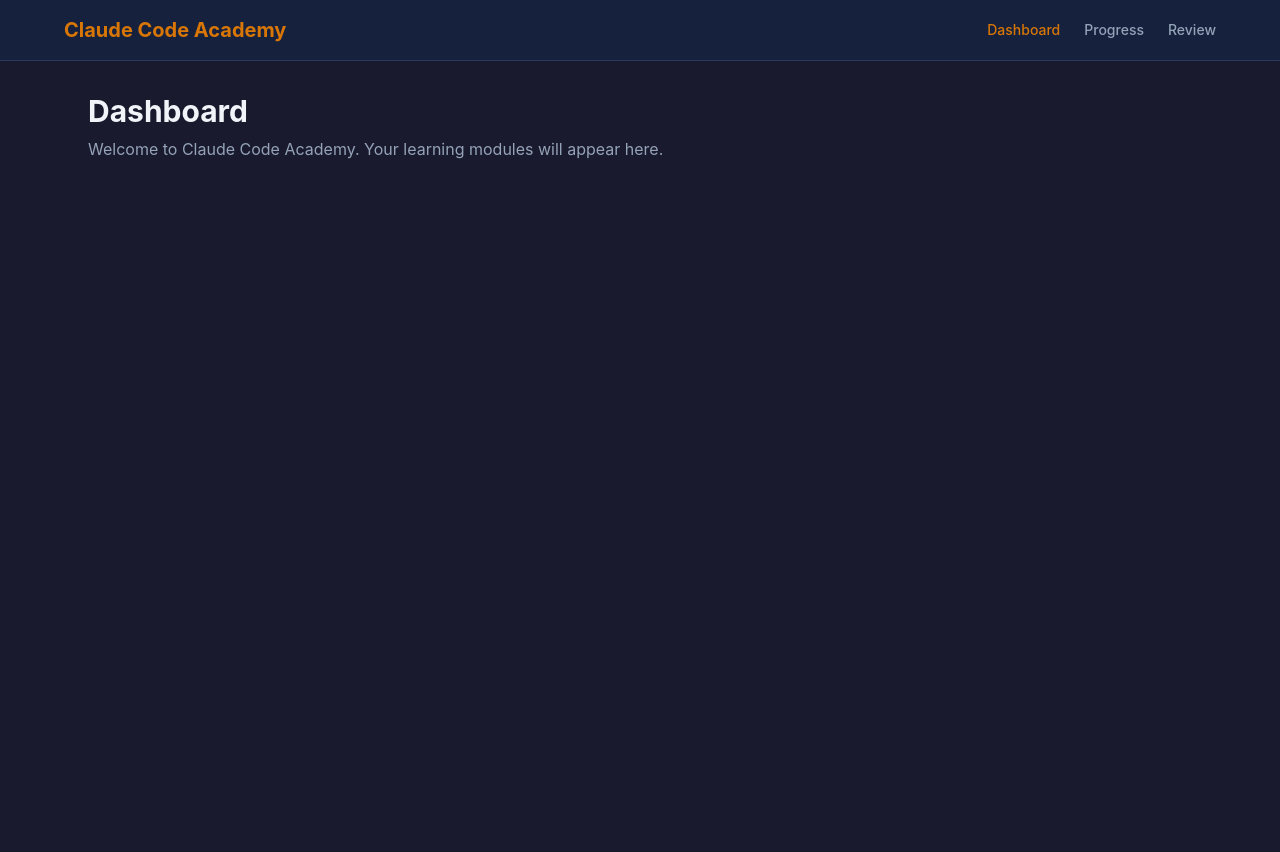
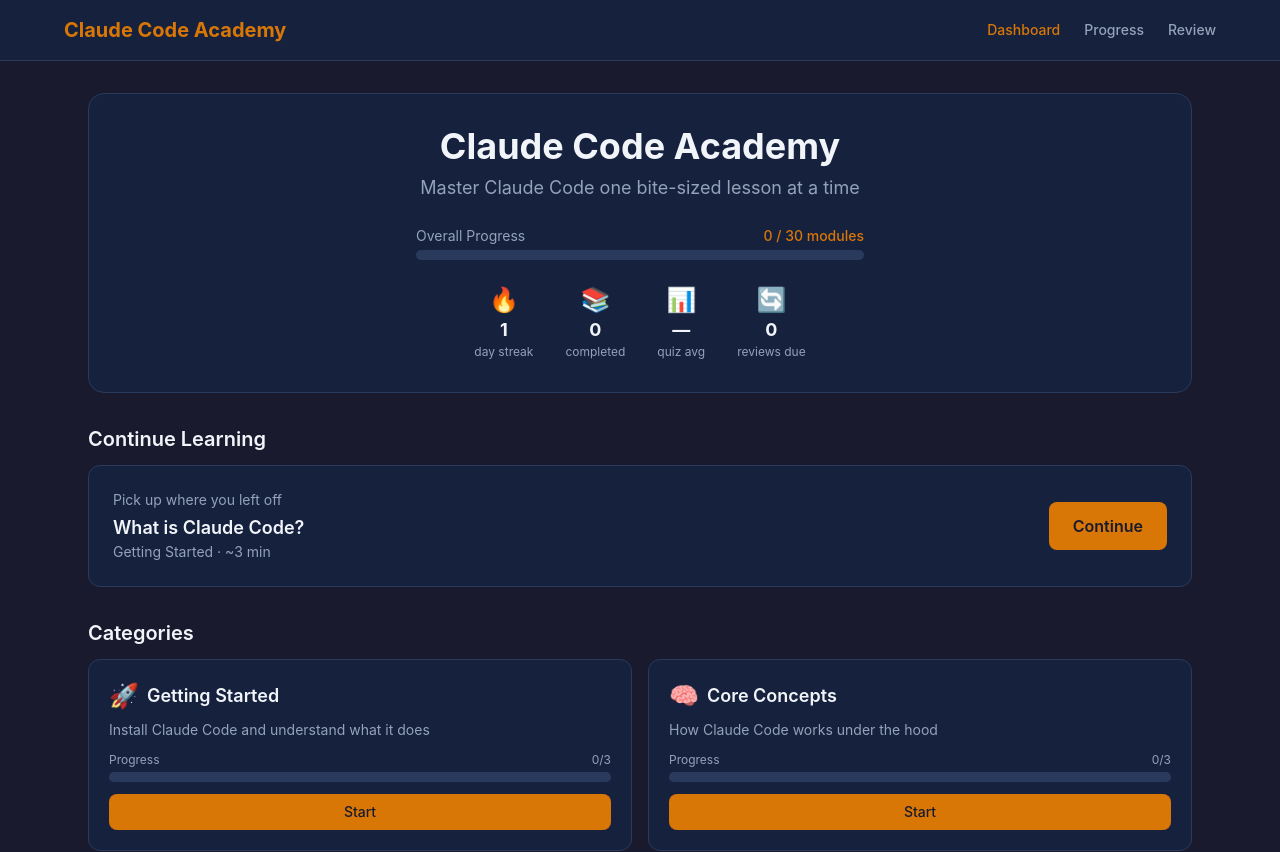
Before and after one commit to kfiggins/personal-ai-lms, a React (Vite) app: page / in a window 1280 px wide. Shown: the top 852 px of the page. Before the commit the page ends 800 px from the top, so only its background shows below. Built offline with nearby package versions, Linux system fonts and the light colour scheme.

Commit message:
Core LMS engine - Dashboard page
Task: e3209ebc-357e-49c0-8b74-a2be9cf0d310
Merged by clawd-dispatch

```diff
--- a/src/pages/Dashboard.jsx
+++ b/src/pages/Dashboard.jsx
@@ -1,10 +1,206 @@
-function Dashboard() {
+import { useNavigate } from "react-router-dom";
+import { useProgress } from "../hooks/useProgress.js";
+import {
+  CATEGORIES,
+  MODULES,
+  getModulesByCategory,
+  getAllModules,
+} from "../data/moduleRegistry.js";
+
+function ProgressBar({ percentage, className = "" }) {
   return (
-    <div>
-      <h1 className="text-3xl font-bold mb-2">Dashboard</h1>
-      <p className="text-text-secondary">Welcome to Claude Code Academy. Your learning modules will appear here.</p>
+    <div className={`w-full bg-dark-border rounded-full h-2.5 ${className}`}>
+      <div
+        className="bg-accent h-2.5 rounded-full transition-all duration-300"
+        style={{ width: `${percentage}%` }}
+      />
     </div>
-  )
+  );
 }
 
-export default Dashboard
+function Dashboard() {
+  const navigate = useNavigate();
+  const {
+    progress,
+    getOverallProgress,
+    getCategoryProgress,
+    isModuleComplete,
+    getReviewQueueSize,
+  } = useProgress();
+
+  const overall = getOverallProgress();
+  const reviewCount = getReviewQueueSize();
+  const allModules = getAllModules();
+
+  // Find the next uncompleted module
+  const nextModule = allModules.find((m) => !isModuleComplete(m.id));
+
+  // Calculate average quiz score
+  const completedModules = MODULES.filter(
+    (m) => progress.modules[m.id]?.completed
+  );
+  const quizAverage =
+    completedModules.length > 0
+      ? Math.round(
+          completedModules.reduce((sum, m) => {
+            const p = progress.modules[m.id];
+            return p.quizTotal > 0
+              ? sum + (p.quizScore / p.quizTotal) * 100
+              : sum;
+          }, 0) / completedModules.length
+        )
+      : 0;
+
+  return (
+    <div className="space-y-8">
+      {/* Hero Section */}
+      <div className="bg-dark-surface border border-dark-border rounded-2xl p-8 text-center">
+        <h1 className="text-4xl font-bold mb-2">Claude Code Academy</h1>
+        <p className="text-text-secondary text-lg mb-6">
+          Master Claude Code one bite-sized lesson at a time
+        </p>
+
+        <div className="max-w-md mx-auto mb-6">
+          <div className="flex justify-between text-sm mb-1">
+            <span className="text-text-secondary">Overall Progress</span>
+            <span className="text-accent font-medium">
+              {overall.completed} / {overall.total} modules
+            </span>
+          </div>
+          <ProgressBar percentage={overall.percentage} />
+        </div>
+
+        <div className="flex items-center justify-center gap-8 flex-wrap">
+          <div className="text-center">
+            <div className="text-2xl">🔥</div>
+            <div className="text-lg font-bold">
+              {progress.streaks.currentStreak}
+            </div>
+            <div className="text-xs text-text-secondary">day streak</div>
+          </div>
+          <div className="text-center">
+            <div className="text-2xl">📚</div>
+            <div className="text-lg font-bold">{overall.completed}</div>
+            <div className="text-xs text-text-secondary">completed</div>
+          </div>
+          <div className="text-center">
+            <div className="text-2xl">📊</div>
+            <div className="text-lg font-bold">
+              {completedModules.length > 0 ? `${quizAverage}%` : "—"}
+            </div>
+            <div className="text-xs text-text-secondary">quiz avg</div>
+          </div>
+          <div className="text-center">
+            <div className="text-2xl">🔄</div>
+            <div className="text-lg font-bold">{reviewCount}</div>
+            <div className="text-xs text-text-secondary">reviews due</div>
+          </div>
+        </div>
+      </div>
+
+      {/* Review Reminder */}
+      {reviewCount > 0 && (
+        <div className="bg-dark-card border border-accent/30 rounded-xl p-4 flex items-center justify-between">
+          <div className="flex items-center gap-3">
+            <span className="text-2xl">🧠</span>
+            <span>
+              You have{" "}
+              <span className="text-accent font-semibold">{reviewCount}</span>{" "}
+              question{reviewCount !== 1 && "s"} ready for review
+            </span>
+          </div>
+          <button
+            onClick={() => navigate("/review")}
+            className="bg-accent hover:bg-accent-hover text-dark-bg font-semibold px-4 py-2 rounded-lg transition-colors text-sm cursor-pointer"
+          >
+            Review Now
+          </button>
+        </div>
+      )}
+
+      {/* Continue Learning */}
+      {nextModule && (
+        <div>
+          <h2 className="text-xl font-semibold mb-3">Continue Learning</h2>
+          <div className="bg-dark-surface border border-dark-border rounded-xl p-6 flex items-center justify-between">
+            <div>
+              <p className="text-text-secondary text-sm mb-1">
+                Pick up where you left off
+              </p>
+              <p className="text-lg font-semibold">{nextModule.title}</p>
+              <p className="text-text-secondary text-sm">
+                {nextModule.categoryTitle} &middot; ~{nextModule.estimatedMinutes} min
+              </p>
+            </div>
+            <button
+              onClick={() => navigate(`/learn/${nextModule.id}`)}
+              className="bg-accent hover:bg-accent-hover text-dark-bg font-semibold px-6 py-3 rounded-lg transition-colors cursor-pointer"
+            >
+              Continue
+            </button>
+          </div>
+        </div>
+      )}
+
+      {/* Category Grid */}
+      <div>
+        <h2 className="text-xl font-semibold mb-3">Categories</h2>
+        <div className="grid grid-cols-1 md:grid-cols-2 gap-4">
+          {CATEGORIES.map((cat) => {
+            const catProgress = getCategoryProgress(cat.id);
+            const catModules = getModulesByCategory(cat.id);
+            const allDone =
+              catProgress.total > 0 &&
+              catProgress.completed === catProgress.total;
+            const started = catProgress.completed > 0;
+
+            // Find the next incomplete module in this category
+            const nextInCat = catModules.find((m) => !isModuleComplete(m.id));
+            const targetModule = nextInCat || catModules[0];
+
+            return (
+              <div
+                key={cat.id}
+                className="bg-dark-surface border border-dark-border rounded-xl p-5 flex flex-col"
+              >
+                <div className="flex items-start justify-between mb-2">
+                  <div className="flex items-center gap-2">
+                    <span className="text-2xl">{cat.icon}</span>
+                    <h3 className="font-semibold text-lg">{cat.title}</h3>
+                  </div>
+                  {allDone && <span className="text-green-400 text-xl">✓</span>}
+                </div>
+                <p className="text-text-secondary text-sm mb-3 flex-1">
+                  {cat.description}
+                </p>
+                <div className="mb-3">
+                  <div className="flex justify-between text-xs text-text-secondary mb-1">
+                    <span>Progress</span>
+                    <span>
+                      {catProgress.completed}/{catProgress.total}
+                    </span>
+                  </div>
+                  <ProgressBar percentage={catProgress.percentage} />
+                </div>
+                {targetModule && (
+                  <button
+                    onClick={() => navigate(`/learn/${targetModule.id}`)}
+                    className={`w-full py-2 rounded-lg font-medium text-sm transition-colors cursor-pointer ${
+                      allDone
+                        ? "bg-green-900/30 text-green-400 border border-green-800 hover:bg-green-900/50"
+                        : "bg-accent hover:bg-accent-hover text-dark-bg"
+                    }`}
+                  >
+                    {allDone ? "Review" : started ? "Continue" : "Start"}
+                  </button>
+                )}
+              </div>
+            );
+          })}
+        </div>
+      </div>
+    </div>
+  );
+}
+
+export default Dashboard;
```
